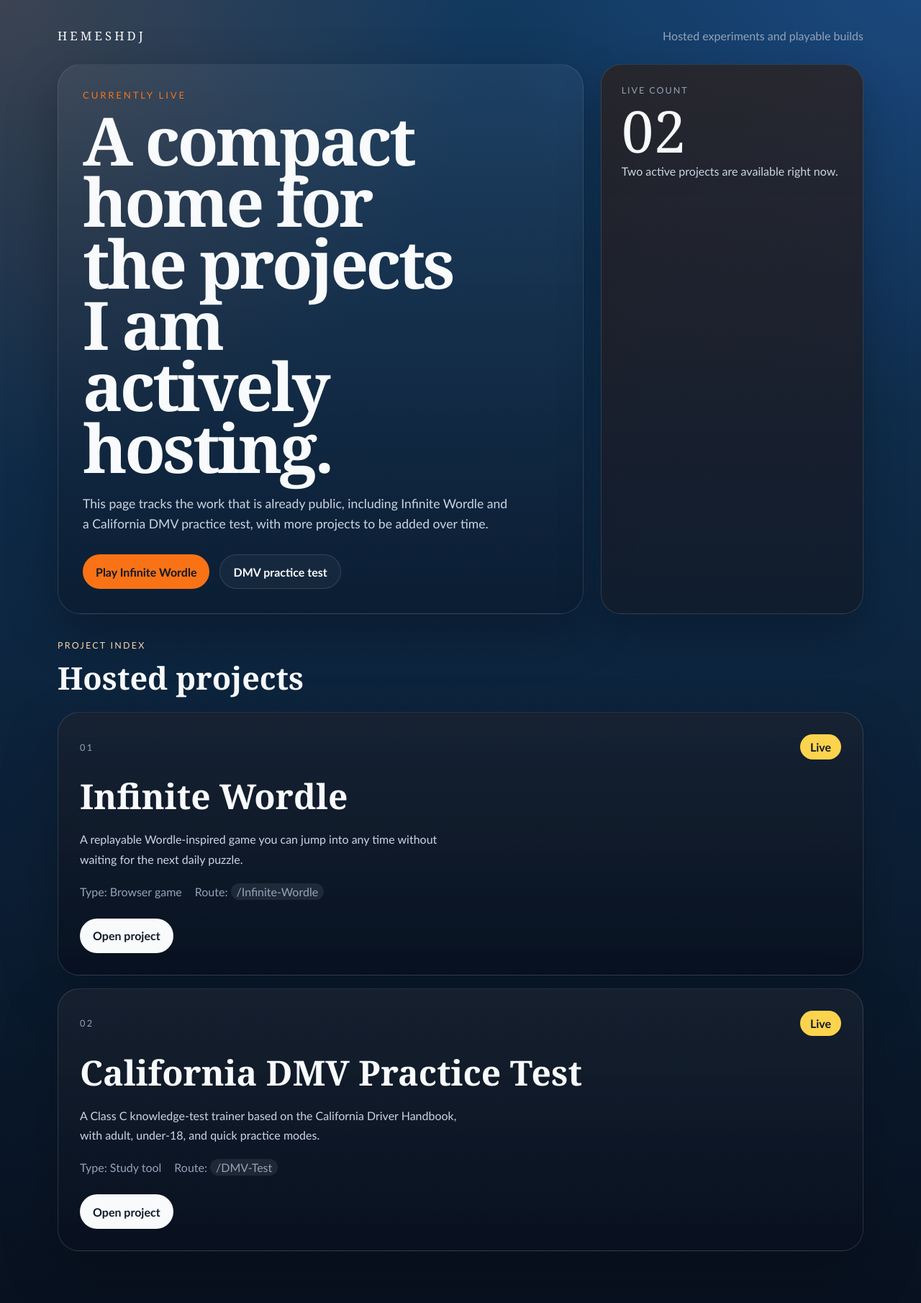
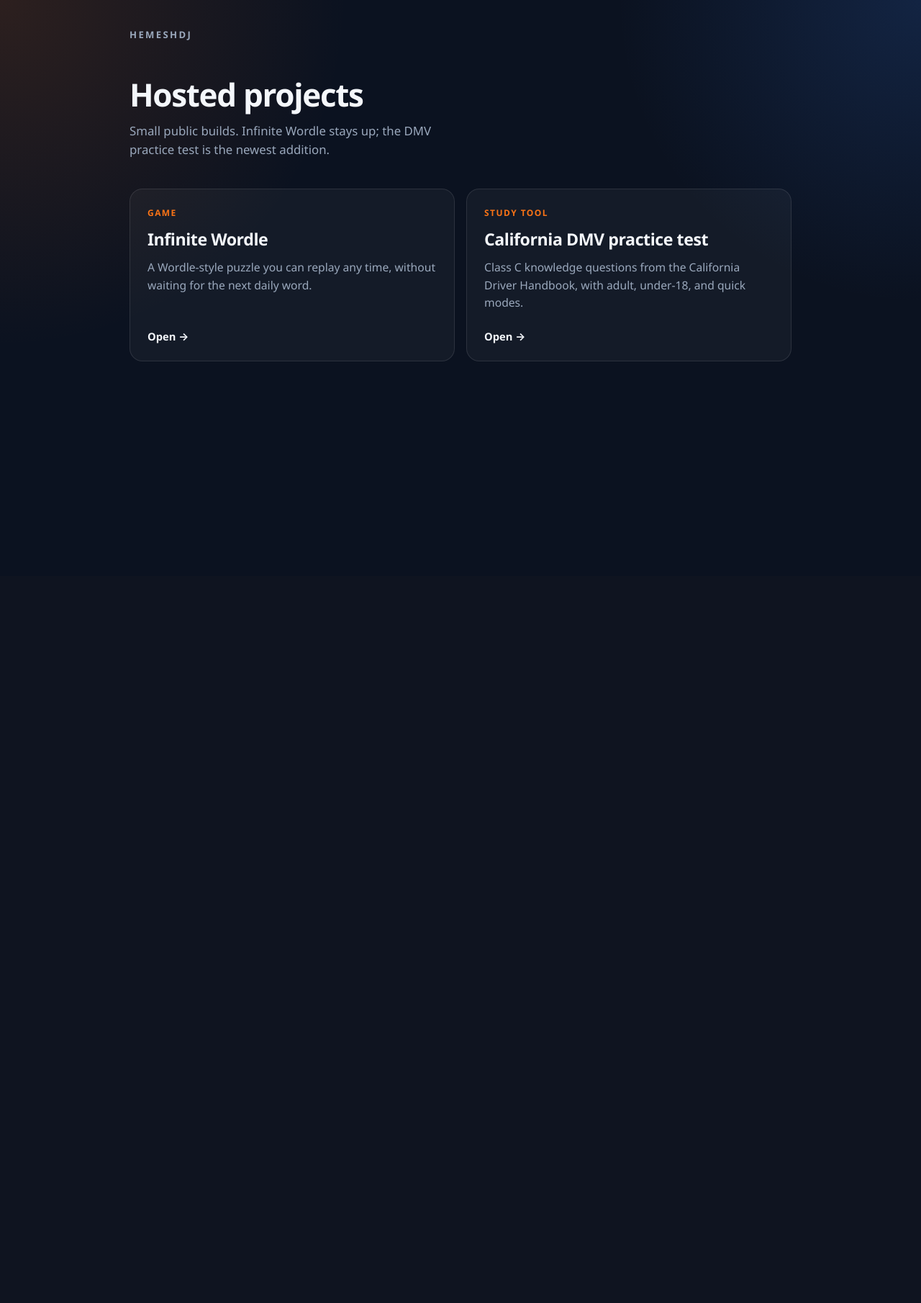
Before and after one commit to HemeshDJ/HemeshDJ.github.io, a PHP site: page / in a window 1280 px wide. Shown: the whole page at 72% size. After the commit the page ends 502 px from the top, so only its background shows below. Run offline with PHP 8.4, Linux system fonts and the light colour scheme.

Commit message:
Simplify the hosted projects homepage into a two-card layout.

```diff
--- a/homecss.css
+++ b/homecss.css
@@ -1,359 +1,142 @@
-:root
-{
-  --bg: #08111f;
-  --bg-glow: #12395f;
-  --surface: rgba(8, 17, 31, 0.74);
-  --surface-strong: rgba(255, 255, 255, 0.08);
-  --border: rgba(148, 163, 184, 0.22);
-  --text: #f8fafc;
-  --muted: #cbd5e1;
-  --soft: #94a3b8;
+:root {
+  --bg: #0b1220;
+  --text: #f4f7fb;
+  --muted: #9aa8bc;
+  --line: rgba(255, 255, 255, 0.1);
+  --card: rgba(255, 255, 255, 0.04);
+  --card-hover: rgba(255, 255, 255, 0.07);
   --accent: #f97316;
-  --accent-soft: #fed7aa;
 }
 
-*
-{
+* {
   box-sizing: border-box;
 }
 
-html
-{
+html {
   scroll-behavior: smooth;
 }
 
-body
-{
+body {
   margin: 0;
   min-height: 100vh;
-  font-family: Georgia, "Times New Roman", serif;
   color: var(--text);
+  font-family: "Segoe UI", system-ui, -apple-system, sans-serif;
   background:
-    radial-gradient(circle at top left, rgba(249, 115, 22, 0.18), transparent 30%),
-    radial-gradient(circle at top right, rgba(59, 130, 246, 0.20), transparent 26%),
-    linear-gradient(180deg, var(--bg-glow), var(--bg));
+    radial-gradient(circle at 0% 0%, rgba(249, 115, 22, 0.14), transparent 32%),
+    radial-gradient(circle at 100% 0%, rgba(59, 130, 246, 0.16), transparent 28%),
+    var(--bg);
 }
 
-a
-{
+a {
   color: inherit;
   text-decoration: none;
 }
 
-code
-{
-  padding: 2px 8px;
-  border-radius: 999px;
-  background: rgba(255, 255, 255, 0.08);
-  font-family: "Trebuchet MS", sans-serif;
+.page-shell {
+  width: min(920px, calc(100% - 40px));
+  margin: 0 auto;
+  padding: 36px 0 80px;
 }
 
-.page-shell
-{
-  width: min(1120px, calc(100% - 32px));
-  margin: 0 auto;
-  padding: 28px 0 72px;
+.site-header {
+  padding-bottom: 48px;
 }
 
-.site-header
-{
-  display: flex;
-  align-items: center;
-  justify-content: space-between;
-  gap: 16px;
-  padding: 10px 0 28px;
+.brand {
+  font-size: 0.82rem;
+  font-weight: 700;
+  letter-spacing: 0.18em;
+  text-transform: uppercase;
+  color: var(--muted);
 }
 
-.brand
-{
+.intro-block h1 {
+  margin: 0;
+  font-size: clamp(2rem, 5vw, 2.75rem);
+  font-weight: 650;
+  letter-spacing: -0.03em;
+  line-height: 1.15;
+}
+
+.intro-block p {
+  max-width: 46ch;
+  margin: 12px 0 0;
+  color: var(--muted);
   font-size: 1.05rem;
-  letter-spacing: 0.24em;
+  line-height: 1.6;
+}
+
+.project-grid {
+  display: grid;
+  grid-template-columns: 1fr 1fr;
+  gap: 16px;
+  margin-top: 40px;
+}
+
+.project-card {
+  display: flex;
+  flex-direction: column;
+  min-height: 240px;
+  padding: 24px;
+  border: 1px solid var(--line);
+  border-radius: 18px;
+  background: var(--card);
+  transition: background-color 0.2s ease, border-color 0.2s ease, transform 0.2s ease;
+}
+
+.project-card:hover {
+  background: var(--card-hover);
+  border-color: rgba(249, 115, 22, 0.45);
+  transform: translateY(-2px);
+}
+
+.project-type {
+  margin: 0;
+  color: var(--accent);
+  font-size: 0.75rem;
+  font-weight: 700;
+  letter-spacing: 0.12em;
   text-transform: uppercase;
 }
 
-.header-note
-{
-  margin: 0;
-  color: var(--soft);
-  font-family: "Trebuchet MS", sans-serif;
+.project-card h2 {
+  margin: 14px 0 0;
+  font-size: 1.45rem;
+  font-weight: 650;
+  letter-spacing: -0.02em;
+  line-height: 1.25;
 }
 
-main
-{
-  display: grid;
-  gap: 36px;
+.project-description {
+  margin: 12px 0 0;
+  color: var(--muted);
+  font-size: 0.98rem;
+  line-height: 1.55;
 }
 
-.hero
-{
-  display: grid;
-  grid-template-columns: minmax(0, 1.6fr) minmax(260px, 0.8fr);
-  gap: 24px;
-  align-items: stretch;
+.project-cta {
+  margin-top: auto;
+  padding-top: 24px;
+  color: var(--text);
+  font-size: 0.92rem;
+  font-weight: 650;
 }
 
-.hero-copy
-{
-  padding: 34px;
-  border: 1px solid var(--border);
-  border-radius: 32px;
-  background: linear-gradient(180deg, rgba(255, 255, 255, 0.05), rgba(8, 17, 31, 0.4));
-  box-shadow: 0 24px 70px rgba(0, 0, 0, 0.28);
+.project-cta::after {
+  content: " →";
 }
 
-.eyebrow
-{
-  margin: 0 0 12px;
-  color: var(--accent);
-  font-size: 0.82rem;
-  letter-spacing: 0.22em;
-  text-transform: uppercase;
-  font-family: "Trebuchet MS", sans-serif;
-}
+@media (max-width: 720px) {
+  .page-shell {
+    width: min(100% - 28px, 920px);
+    padding-top: 24px;
+  }
 
-h1
-{
-  margin: 0;
-  max-width: 10ch;
-  font-size: clamp(3rem, 8vw, 5.8rem);
-  line-height: 0.92;
-  letter-spacing: -0.04em;
-}
+  .site-header {
+    padding-bottom: 32px;
+  }
 
-.intro
-{
-  max-width: 58ch;
-  margin: 22px 0 0;
-  color: var(--muted);
-  font-size: 1.1rem;
-  line-height: 1.6;
-  font-family: "Trebuchet MS", sans-serif;
-}
-
-.hero-actions
-{
-  display: flex;
-  flex-wrap: wrap;
-  gap: 14px;
-  margin-top: 28px;
-}
-
-.primary-action,
-.secondary-action,
-.project-link
-{
-  display: inline-flex;
-  align-items: center;
-  justify-content: center;
-  min-height: 48px;
-  padding: 12px 18px;
-  border-radius: 999px;
-  font-family: "Trebuchet MS", sans-serif;
-  font-weight: bold;
-  transition: transform 0.2s ease, background-color 0.2s ease, color 0.2s ease;
-}
-
-.primary-action
-{
-  color: #111827;
-  background: var(--accent);
-}
-
-.secondary-action
-{
-  border: 1px solid var(--border);
-  background: rgba(255, 255, 255, 0.04);
-}
-
-.primary-action:hover,
-.secondary-action:hover,
-.project-link:hover
-{
-  transform: translateY(-2px);
-}
-
-.hero-panel
-{
-  padding: 28px;
-  border: 1px solid var(--border);
-  border-radius: 28px;
-  background:
-    linear-gradient(180deg, rgba(249, 115, 22, 0.12), rgba(255, 255, 255, 0.03)),
-    var(--surface);
-  box-shadow: 0 24px 60px rgba(0, 0, 0, 0.24);
-}
-
-.panel-label,
-.panel-copy,
-.section-kicker,
-.project-number,
-.project-meta p
-{
-  margin: 0;
-  font-family: "Trebuchet MS", sans-serif;
-}
-
-.panel-label
-{
-  color: var(--soft);
-  text-transform: uppercase;
-  letter-spacing: 0.16em;
-  font-size: 0.78rem;
-}
-
-.panel-value
-{
-  margin: 12px 0 8px;
-  font-size: clamp(3rem, 10vw, 5rem);
-  line-height: 0.9;
-}
-
-.panel-copy
-{
-  color: var(--muted);
-  line-height: 1.6;
-}
-
-.projects-section
-{
-  display: grid;
-  gap: 18px;
-}
-
-.projects-section .project-card
-{
-  width: 100%;
-}
-
-.section-heading
-{
-  display: flex;
-  flex-direction: column;
-  gap: 8px;
-}
-
-.section-kicker
-{
-  color: var(--accent-soft);
-  text-transform: uppercase;
-  letter-spacing: 0.18em;
-  font-size: 0.78rem;
-}
-
-h2
-{
-  margin: 0;
-  font-size: clamp(1.8rem, 4vw, 2.7rem);
-}
-
-.project-card
-{
-  padding: 30px;
-  border: 1px solid var(--border);
-  border-radius: 30px;
-  background:
-    linear-gradient(180deg, rgba(255, 255, 255, 0.06), rgba(8, 17, 31, 0.5)),
-    var(--surface);
-  box-shadow: 0 30px 80px rgba(0, 0, 0, 0.22);
-}
-
-.project-topline
-{
-  display: flex;
-  align-items: center;
-  justify-content: space-between;
-  gap: 12px;
-  margin-bottom: 18px;
-}
-
-.project-number
-{
-  color: var(--soft);
-  letter-spacing: 0.18em;
-  text-transform: uppercase;
-  font-size: 0.8rem;
-}
-
-h3
-{
-  margin: 0;
-  font-size: clamp(2rem, 4vw, 3rem);
-}
-
-.project-description
-{
-  max-width: 58ch;
-  margin: 14px 0 0;
-  color: var(--muted);
-  line-height: 1.7;
-  font-family: "Trebuchet MS", sans-serif;
-}
-
-.project-meta
-{
-  display: flex;
-  flex-wrap: wrap;
-  gap: 18px;
-  margin-top: 22px;
-  color: var(--soft);
-}
-
-.status
-{
-  margin: 0;
-  padding: 8px 14px;
-  border-radius: 999px;
-  color: #111827;
-  background: #fcd34d;
-  font-weight: bold;
-  font-family: "Trebuchet MS", sans-serif;
-}
-
-.project-link
-{
-  margin-top: 28px;
-  color: #111827;
-  background: #f8fafc;
-}
-
-@media (max-width: 800px)
-{
-  .hero
-  {
+  .project-grid {
     grid-template-columns: 1fr;
   }
-
-  h1
-  {
-    max-width: none;
-  }
 }
-
-@media (max-width: 640px)
-{
-  .page-shell
-  {
-    width: min(100% - 24px, 1120px);
-    padding-top: 20px;
-  }
-
-  .site-header,
-  .project-topline
-  {
-    flex-direction: column;
-    align-items: flex-start;
-  }
-
-  .hero-copy,
-  .hero-panel,
-  .project-card
-  {
-    padding: 24px;
-  }
-
-  .project-meta
-  {
-    flex-direction: column;
-    gap: 8px;
-  }
-}
--- a/index.html
+++ b/index.html
@@ -1,83 +1,41 @@
 <!DOCTYPE html>
-<html>
+<html lang="en">
   <head>
-    <title>Hosted Projects</title>
     <meta charset="utf-8">
     <meta name="viewport" content="width=device-width, initial-scale=1.0">
+    <title>HemeshDJ — Hosted projects</title>
     <meta
       name="description"
-      content="HemeshDJ's hosted projects page featuring Infinite Wordle and a California DMV practice test."
+      content="Projects hosted by HemeshDJ, including Infinite Wordle and a California DMV practice test."
     >
-    <link rel="stylesheet" type="text/css" href="homecss.css" />
+    <link rel="stylesheet" href="homecss.css">
   </head>
   <body>
     <div class="page-shell">
       <header class="site-header">
         <a class="brand" href="index.html">HemeshDJ</a>
-        <p class="header-note">Hosted experiments and playable builds</p>
       </header>
 
       <main>
-        <section class="hero">
-          <div class="hero-copy">
-            <p class="eyebrow">Currently Live</p>
-            <h1>A compact home for the projects I am actively hosting.</h1>
-            <p class="intro">
-              This page tracks the work that is already public, including Infinite Wordle
-              and a California DMV practice test, with more projects to be added over time.
-            </p>
-            <div class="hero-actions">
-              <a class="primary-action" href="/Infinite-Wordle">Play Infinite Wordle</a>
-              <a class="secondary-action" href="/DMV-Test">DMV practice test</a>
-            </div>
-          </div>
-
-          <aside class="hero-panel" aria-label="Hosting summary">
-            <p class="panel-label">Live count</p>
-            <p class="panel-value">02</p>
-            <p class="panel-copy">Two active projects are available right now.</p>
-          </aside>
+        <section class="intro-block">
+          <h1>Hosted projects</h1>
+          <p>Small public builds. Infinite Wordle stays up; the DMV practice test is the newest addition.</p>
         </section>
 
-        <section class="projects-section" id="projects" aria-label="Hosted projects">
-          <div class="section-heading">
-            <p class="section-kicker">Project Index</p>
-            <h2>Hosted projects</h2>
-          </div>
+        <section class="project-grid" aria-label="Hosted projects">
+          <a class="project-card" href="/Infinite-Wordle">
+            <p class="project-type">Game</p>
+            <h2>Infinite Wordle</h2>
+            <p class="project-description">A Wordle-style puzzle you can replay any time, without waiting for the next daily word.</p>
+            <span class="project-cta">Open</span>
+          </a>
 
-          <article class="project-card">
-            <div class="project-topline">
-              <p class="project-number">01</p>
-              <p class="status">Live</p>
-            </div>
-            <h3>Infinite Wordle</h3>
-            <p class="project-description">
-              A replayable Wordle-inspired game you can jump into any time without
-              waiting for the next daily puzzle.
-            </p>
-            <div class="project-meta">
-              <p>Type: Browser game</p>
-              <p>Route: <code>/Infinite-Wordle</code></p>
-            </div>
-            <a class="project-link" href="/Infinite-Wordle">Open project</a>
-          </article>
-
-          <article class="project-card">
-            <div class="project-topline">
-              <p class="project-number">02</p>
-              <p class="status">Live</p>
-            </div>
-            <h3>California DMV Practice Test</h3>
-            <p class="project-description">
-              A Class C knowledge-test trainer based on the California Driver Handbook,
-              with adult, under-18, and quick practice modes.
-            </p>
-            <div class="project-meta">
-              <p>Type: Study tool</p>
-              <p>Route: <code>/DMV-Test</code></p>
-            </div>
-            <a class="project-link" href="/DMV-Test">Open project</a>
-          </article>
+          <a class="project-card" href="/DMV-Test">
+            <p class="project-type">Study tool</p>
+            <h2>California DMV practice test</h2>
+            <p class="project-description">Class C knowledge questions from the California Driver Handbook, with adult, under-18, and quick modes.</p>
+            <span class="project-cta">Open</span>
+          </a>
         </section>
       </main>
     </div>
```
